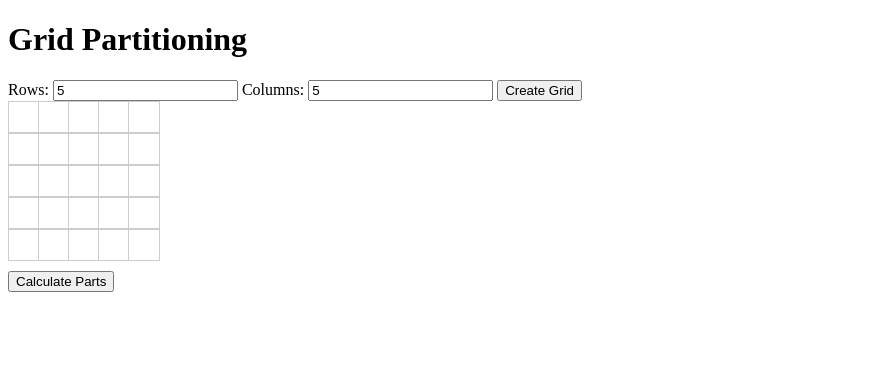
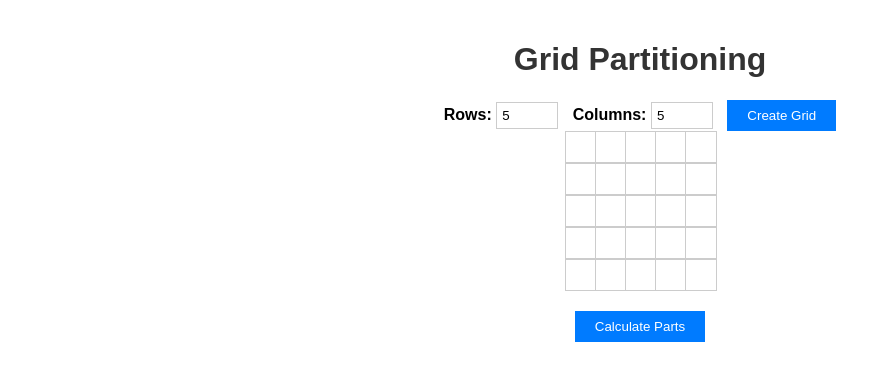
Before and after one commit to Ravineko/Page, a plain HTML site: page Page/Client_Page/index.html in a window 1280 px wide. Both pictures are taken after typing "5", "5" into the empty fields and a click on the button "Create Grid". Shown: the whole page, without its empty margins (0-891 px from the left). Drawn offline with nearby package versions, Linux system fonts and the light colour scheme.

Commit message:
Apply styles

```diff
--- a/Page/Client_Page/index.html
+++ b/Page/Client_Page/index.html
@@ -4,24 +4,10 @@
     <meta charset="UTF-8">
     <meta name="viewport" content="width=device-width, initial-scale=1.0">
     <title>Grid Partitioning</title>
-    <style>
-        .grid {
-            display: grid;
-            margin-bottom: 10px;
-        }
-        .cell {
-            width: 30px;
-            height: 30px;
-            border: 1px solid #ccc;
-            background-color: #fff;
-            cursor: pointer;
-        }
-        .cut {
-            background-color: red;
-        }
-    </style>
+    <link rel="stylesheet" href="styles.css">
 </head>
 <body>
+    <div class="container">
     <h1>Grid Partitioning</h1>
     <div>
         <label for="rows">Rows:</label>
@@ -33,6 +19,8 @@
     <div id="gridContainer" class="grid"></div>
     <button onclick="sendData()">Calculate Parts</button>
     <div id="result"></div>
+</div>
+
 
     <script>
         function createGrid() {
--- /dev/null
+++ b/Page/Client_Page/styles.css
@@ -0,0 +1,73 @@
+
+body {
+    font-family: Arial, sans-serif;
+    margin: 0;
+    padding: 20px;
+}
+
+.container {
+    max-width: 800px;
+    margin: 0 auto;
+    display: flex;
+    justify-content: center;
+    align-items: center;
+    flex-direction: column;
+}
+
+
+h1 {
+    text-align: center;
+    color: #333;
+}
+
+
+form {
+    margin-bottom: 20px;
+}
+
+label {
+    font-weight: bold;
+}
+
+input[type="number"] {
+    width: 50px;
+    padding: 5px;
+    margin-right: 10px;
+    border: 1px solid #ccc;
+}
+
+button {
+    padding: 8px 20px;
+    background-color: #007bff;
+    color: #fff;
+    border: none;
+    cursor: pointer;
+}
+
+button:hover {
+    background-color: #0056b3;
+}
+
+
+.grid {
+    display: grid;
+    margin-bottom: 20px;
+}
+
+.cell {
+    width: 30px;
+    height: 30px;
+    border: 1px solid #ccc;
+    background-color: #fff;
+    cursor: pointer;
+}
+
+.cut {
+    background-color: #ff6347;
+}
+
+
+#result {
+    text-align: center;
+    margin-bottom: 20px;
+}
```
